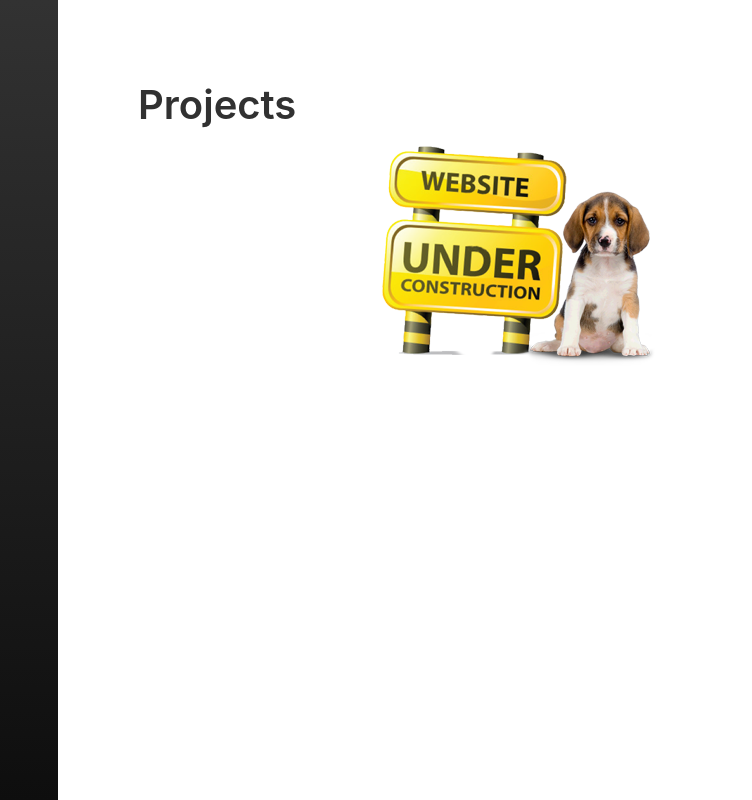
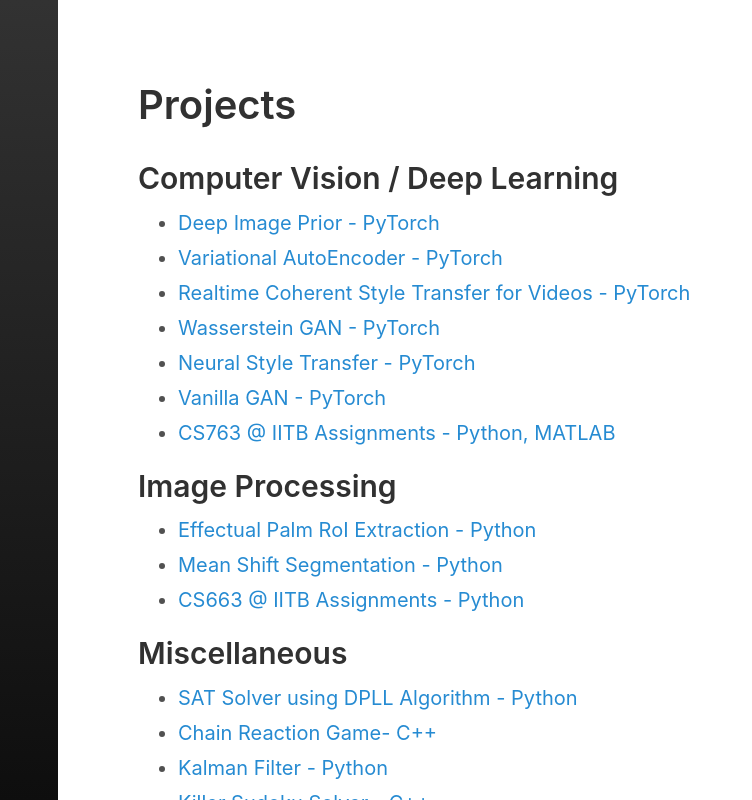
Before and after one commit to safwankdb/safwankdb.github.io, a plain HTML site: page projects.html in a window 1280 px wide. Shown: the full height of the page, 302-1054 px from the left. Drawn offline with Linux system fonts and the light colour scheme.

Commit message:
Added projects, bye doggo

```diff
--- a/feed.xml
+++ b/feed.xml
@@ -1,4 +1,4 @@
-<?xml version="1.0" encoding="utf-8"?><feed xmlns="http://www.w3.org/2005/Atom" ><generator uri="https://jekyllrb.com/" version="3.8.6">Jekyll</generator><link href="http://localhost:4000/feed.xml" rel="self" type="application/atom+xml" /><link href="http://localhost:4000/" rel="alternate" type="text/html" /><updated>2019-12-22T23:09:21+05:30</updated><id>http://localhost:4000/feed.xml</id><title type="html">MOHD SAFWAN</title><subtitle>This is me in HTML</subtitle><author><name>Mohd Safwan</name></author><entry><title type="html">Hello World</title><link href="http://localhost:4000/2019/07/01/hello-world.html" rel="alternate" type="text/html" title="Hello World" /><published>2019-07-01T00:00:00+05:30</published><updated>2019-07-01T00:00:00+05:30</updated><id>http://localhost:4000/2019/07/01/hello-world</id><content type="html" xml:base="http://localhost:4000/2019/07/01/hello-world.html">&lt;p class=&quot;message&quot;&gt;
+<?xml version="1.0" encoding="utf-8"?><feed xmlns="http://www.w3.org/2005/Atom" ><generator uri="https://jekyllrb.com/" version="3.8.6">Jekyll</generator><link href="http://localhost:4000/feed.xml" rel="self" type="application/atom+xml" /><link href="http://localhost:4000/" rel="alternate" type="text/html" /><updated>2020-03-13T21:24:42+05:30</updated><id>http://localhost:4000/feed.xml</id><title type="html">MOHD SAFWAN</title><subtitle>This is me in HTML</subtitle><author><name>Mohd Safwan</name></author><entry><title type="html">Hello World</title><link href="http://localhost:4000/2019/07/01/hello-world.html" rel="alternate" type="text/html" title="Hello World" /><published>2019-07-01T00:00:00+05:30</published><updated>2019-07-01T00:00:00+05:30</updated><id>http://localhost:4000/2019/07/01/hello-world</id><content type="html" xml:base="http://localhost:4000/2019/07/01/hello-world.html">&lt;p class=&quot;message&quot;&gt;
     “Become antifragile or die” - Taleb Nassim
 &lt;/p&gt;
 
--- a/projects.html
+++ b/projects.html
@@ -202,7 +202,7 @@
 
 
   <!-- <p>
-  &copy; 2019.
+  &copy; 2020.
   <a href="/LICENSE.md">MIT License.</a>
 </p>
  -->
@@ -213,7 +213,33 @@
   <h1 class="page-title">Projects</h1>
 </header>
 <div class="content">
-  <p><img src="assets/img/website-under-construction-dog.png" alt="Under Construction" class="centerimg" /></p>
+  <h2 id="computer-vision--deep-learning">Computer Vision / Deep Learning</h2>
+<ul>
+  <li><a href="https://safwankdb.github.io/Deep-Image-Prior/">Deep Image Prior - PyTorch</a></li>
+  <li><a href="https://safwankdb.github.io/Variational-Auto-Encoder/">Variational AutoEncoder - PyTorch</a></li>
+  <li><a href="https://safwankdb.github.io/ReCoNet-PyTorch/">Realtime Coherent Style Transfer for Videos - PyTorch</a></li>
+  <li><a href="https://safwankdb.github.io/Wasserstein-GAN/">Wasserstein GAN - PyTorch</a></li>
+  <li><a href="https://safwankdb.github.io/Neural-Style-Transfer/">Neural Style Transfer - PyTorch</a></li>
+  <li><a href="https://safwankdb.github.io/Vanilla-GAN/">Vanilla GAN - PyTorch</a></li>
+  <li><a href="https://safwankdb.github.io/CS763-Assignments/">CS763 @ IITB Assignments - Python, MATLAB</a></li>
+</ul>
+
+<h2 id="image-processing">Image Processing</h2>
+<ul>
+  <li><a href="https://safwankdb.github.io/Effectual-Palm-RoI-Extraction/">Effectual Palm RoI Extraction - Python</a></li>
+  <li><a href="https://safwankdb.github.io/Mean-Shift-Segmentation/">Mean Shift Segmentation - Python</a></li>
+  <li><a href="https://safwankdb.github.io/CS663-Assignments/">CS663 @ IITB Assignments - Python</a></li>
+</ul>
+
+<h2 id="miscellaneous">Miscellaneous</h2>
+<ul>
+  <li><a href="https://safwankdb.github.io/SAT-Solver-using-DPLL/">SAT Solver using DPLL Algorithm - Python</a></li>
+  <li><a href="https://safwankdb.github.io/Chain-Reaction/">Chain Reaction Game- C++</a></li>
+  <li><a href="https://safwankdb.github.io/KalmanFilter/">Kalman Filter - Python</a></li>
+  <li><a href="https://safwankdb.github.io/Killer-Sudoku/">Killer Sudoku Solver - C++</a></li>
+  <li><a href="https://safwankdb.github.io/15-puzzle/">15 Puzzle Solver (generalized to n^2 - 1 ) - C++</a></li>
+  <li><a href="https://github.com/safwankdb/API-Examples">API Examples for Educational Session</a></li>
+</ul>
 
 </div>
 
```
Also changed, not shown: 2019/07/01/hello-world.html (+1 -1 lines), 404.html (+1 -1 lines), about.html (+1 -1 lines), index.html (+1 -1 lines), search.html (+1 -1 lines), tags.html (+1 -1 lines).
